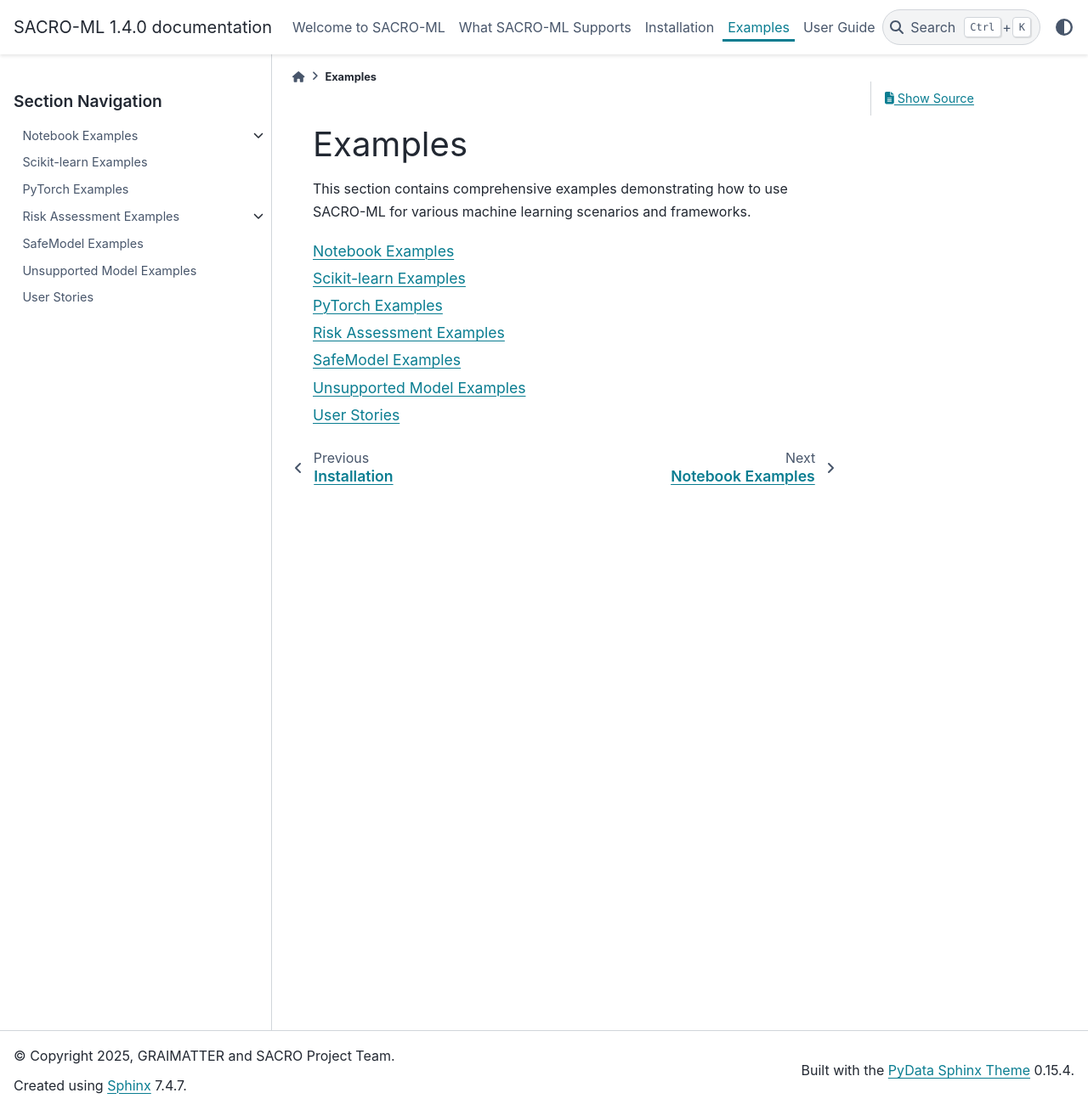
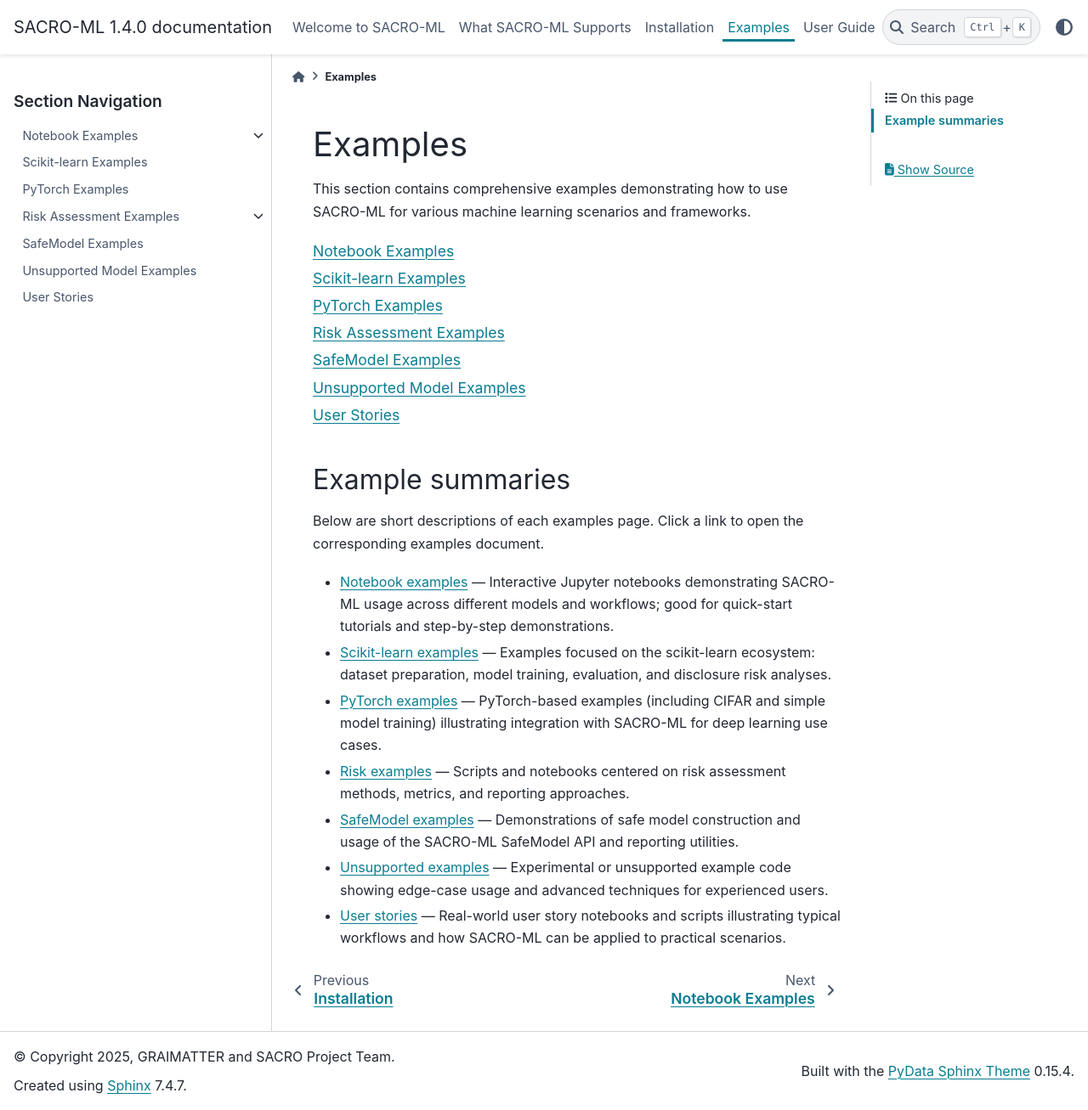
Before and after one commit to AI-SDC/SACRO-ML, a Sphinx documentation site: the page built from docs/source/examples.rst, in a window 1280 px wide and 1307 px high. Shown: the whole window at 85% size. Built offline with Sphinx 7.4.7 and the PyData theme 0.15.4, drawn with Linux system fonts in a browser that asks for light colours; pages that are not in the unit, such as notebooks, are missing from menus.

Commit message:
Add example summaries to documentation
Added summaries for various example pages to enhance documentation clarity.

Signed-off-by: Jessica Ikechukwu <Jessica.Ikechukwu@uwe.ac.uk>

```diff
--- a/docs/source/examples.rst
+++ b/docs/source/examples.rst
@@ -13,3 +13,16 @@
    safemodel_examples
    unsupported_examples
    user_stories
+
+Example summaries
+-----------------
+
+Below are short descriptions of each examples page. Click a link to open the corresponding examples document.
+
+- :doc:`Notebook examples <notebook_examples>` — Interactive Jupyter notebooks demonstrating SACRO-ML usage across different models and workflows; good for quick-start tutorials and step-by-step demonstrations.
+- :doc:`Scikit-learn examples <scikit_learn_examples>` — Examples focused on the scikit-learn ecosystem: dataset preparation, model training, evaluation, and disclosure risk analyses.
+- :doc:`PyTorch examples <pytorch_examples>` — PyTorch-based examples (including CIFAR and simple model training) illustrating integration with SACRO-ML for deep learning use cases.
+- :doc:`Risk examples <risk_examples>` — Scripts and notebooks centered on risk assessment methods, metrics, and reporting approaches.
+- :doc:`SafeModel examples <safemodel_examples>` — Demonstrations of safe model construction and usage of the SACRO-ML SafeModel API and reporting utilities.
+- :doc:`Unsupported examples <unsupported_examples>` — Experimental or unsupported example code showing edge-case usage and advanced techniques for experienced users.
+- :doc:`User stories <user_stories>` — Real-world user story notebooks and scripts illustrating typical workflows and how SACRO-ML can be applied to practical scenarios.
```
